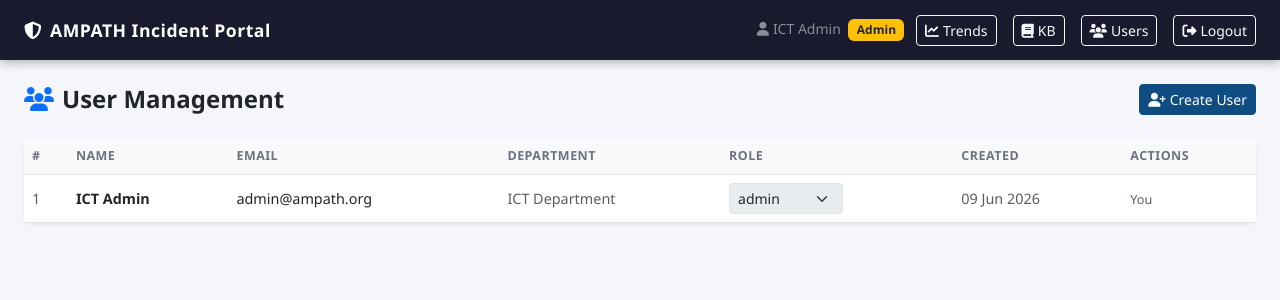
After one commit to njorogedunnant-rgb/ampath-incident-portal, a Flask app: page /users in a window 1280 px wide. The commit adds this page. Shown: the top 300 px of the page. Run offline with Flask 3, Linux system fonts and the light colour scheme; a user stored in the database is signed in; data comes from the database, SQL or seed files in the repository; some libraries are stand-ins or nearby versions.

Commit message:
Add user management, technician role, email notifications, file upload security

```diff
--- a/app.py
+++ b/app.py
@@ -644,5 +644,71 @@ def technician_update_incident(id):
     flash('Incident updated successfully.', 'success')
     return redirect(url_for('technician_dashboard'))
 
+
+@app.route('/users')
+@admin_required
+def manage_users():
+    cur = mysql.connection.cursor()
+    cur.execute("SELECT id, name, email, department, role, created_at FROM users ORDER BY role, name")
+    users = cur.fetchall()
+    cur.close()
+    return render_template('manage_users.html', users=users)
+
+@app.route('/users/create', methods=['GET', 'POST'])
+@admin_required
+def create_user():
+    if request.method == 'POST':
+        name     = request.form.get('name', '').strip()
+        email    = request.form.get('email', '').strip().lower()
+        password = request.form.get('password', '')
+        dept     = request.form.get('department', '').strip()
+        role     = request.form.get('role', 'staff')
+        if not all([name, email, password, dept]):
+            flash('All fields are required.', 'danger')
+            return render_template('create_user.html')
+        cur = mysql.connection.cursor()
+        cur.execute("SELECT id FROM users WHERE email = %s", (email,))
+        if cur.fetchone():
+            flash('An account with that email already exists.', 'danger')
+            cur.close()
+            return render_template('create_user.html')
+        hashed = bcrypt.hashpw(password.encode('utf-8'), bcrypt.gensalt())
+        cur.execute(
+            "INSERT INTO users (name, email, password, department, role) VALUES (%s, %s, %s, %s, %s)",
+            (name, email, hashed.decode('utf-8'), dept, role)
+        )
+        mysql.connection.commit()
+        cur.close()
+        flash(f'Account for {name} created successfully!', 'success')
+        return redirect(url_for('manage_users'))
+    return render_template('create_user.html')
+
+@app.route('/users/<int:id>/delete', methods=['POST'])
+@admin_required
+def delete_user(id):
+    if id == session['user_id']:
+        flash('You cannot delete your own account.', 'danger')
+        return redirect(url_for('manage_users'))
+    cur = mysql.connection.cursor()
+    cur.execute("DELETE FROM users WHERE id = %s", (id,))
+    mysql.connection.commit()
+    cur.close()
+    flash('User deleted successfully.', 'success')
+    return redirect(url_for('manage_users'))
+
+@app.route('/users/<int:id>/role', methods=['POST'])
+@admin_required
+def change_role(id):
+    role = request.form.get('role', 'staff')
+    if id == session['user_id']:
+        flash('You cannot change your own role.', 'danger')
+        return redirect(url_for('manage_users'))
+    cur = mysql.connection.cursor()
+    cur.execute("UPDATE users SET role = %s WHERE id = %s", (role, id))
+    mysql.connection.commit()
+    cur.close()
+    flash('User role updated successfully.', 'success')
+    return redirect(url_for('manage_users'))
+
 if __name__ == '__main__':
     app.run(debug=True)
--- a/templates/base.html
+++ b/templates/base.html
@@ -45,6 +45,11 @@
       <a href="{{ url_for('knowledge_base') }}" class="btn btn-sm btn-outline-light">
         <i class="fas fa-book me-1"></i>KB
       </a>
+      {% if session.role == 'admin' %}
+      <a href="{{ url_for('manage_users') }}" class="btn btn-sm btn-outline-light">
+        <i class="fas fa-users me-1"></i>Users
+      </a>
+      {% endif %}
       <a href="{{ url_for('logout') }}" class="btn btn-sm btn-outline-light">
         <i class="fas fa-sign-out-alt me-1"></i>Logout
       </a>
--- /dev/null
+++ b/templates/manage_users.html
@@ -0,0 +1,70 @@
+{% extends 'base.html' %}
+{% block title %}Manage Users – AMPATH Portal{% endblock %}
+{% block content %}
+
+<div class="d-flex justify-content-between align-items-center mb-4">
+  <h4 class="fw-bold mb-0">
+    <i class="fas fa-users me-2 text-primary"></i>User Management
+  </h4>
+  <a href="{{ url_for('create_user') }}" class="btn btn-sm btn-primary">
+    <i class="fas fa-user-plus me-1"></i>Create User
+  </a>
+</div>
+
+<div class="card shadow-sm">
+  <div class="card-body p-0">
+    <div class="table-responsive">
+      <table class="table table-hover mb-0">
+        <thead class="table-light">
+          <tr>
+            <th>#</th>
+            <th>Name</th>
+            <th>Email</th>
+            <th>Department</th>
+            <th>Role</th>
+            <th>Created</th>
+            <th>Actions</th>
+          </tr>
+        </thead>
+        <tbody>
+          {% for user in users %}
+          <tr>
+            <td class="text-muted small">{{ user.id }}</td>
+            <td class="fw-semibold">{{ user.name }}</td>
+            <td class="small">{{ user.email }}</td>
+            <td class="small text-muted">{{ user.department }}</td>
+            <td>
+              <form method="POST" action="{{ url_for('change_role', id=user.id) }}" class="d-flex gap-1">
+                <select name="role" class="form-select form-select-sm" style="width: auto;"
+                  {% if user.id == session.user_id %}disabled{% endif %}>
+                  <option {% if user.role == 'staff' %}selected{% endif %}>staff</option>
+                  <option {% if user.role == 'technician' %}selected{% endif %}>technician</option>
+                  <option {% if user.role == 'admin' %}selected{% endif %}>admin</option>
+                </select>
+                {% if user.id != session.user_id %}
+                <button type="submit" class="btn btn-xs btn-outline-primary">Save</button>
+                {% endif %}
+              </form>
+            </td>
+            <td class="small text-muted">{{ user.created_at.strftime('%d %b %Y') }}</td>
+            <td>
+              {% if user.id != session.user_id %}
+              <form method="POST" action="{{ url_for('delete_user', id=user.id) }}" class="d-inline">
+                <button type="submit" class="btn btn-xs btn-outline-danger"
+                  onclick="return confirm('Delete {{ user.name }}? This cannot be undone.')">
+                  <i class="fas fa-trash"></i>
+                </button>
+              </form>
+              {% else %}
+              <span class="text-muted small">You</span>
+              {% endif %}
+            </td>
+          </tr>
+          {% endfor %}
+        </tbody>
+      </table>
+    </div>
+  </div>
+</div>
+
+{% endblock %}
```
Also changed, not shown: templates/create_user.html (added, +63 -0 lines).
